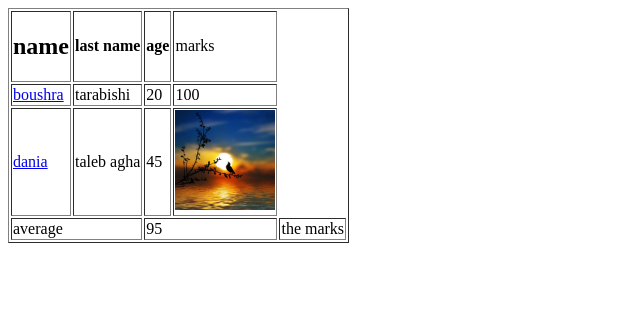
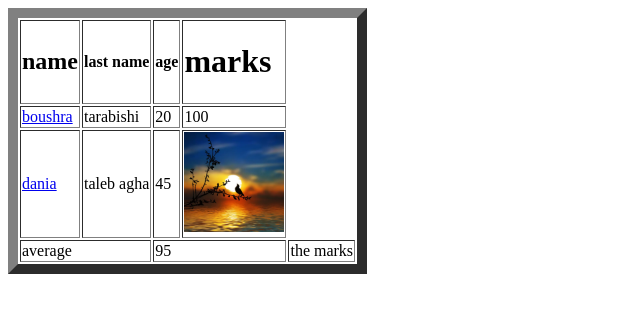
Before and after one commit to boushra-tarabishi/front-end, a plain HTML site: page tables.html in a window 1280 px wide. Shown: the whole page, without its empty margins (0-640 px from the left). Drawn offline with Linux system fonts and the light colour scheme.

Commit message:
updating on table

```diff
--- a/tables.html
+++ b/tables.html
@@ -6,13 +6,13 @@
     <title>table</title>
 </head>
 <body>
-    <table border="1">
+    <table border="10">
         <thead>
            <tr>
                 <td><h2>name</h2></td>
                 <th>last name</th>
                 <th>age</th>
-                <td>marks</td>
+                <td><h1>marks</h1></td>
            </tr>
         </thead>
         <tbody>
```
